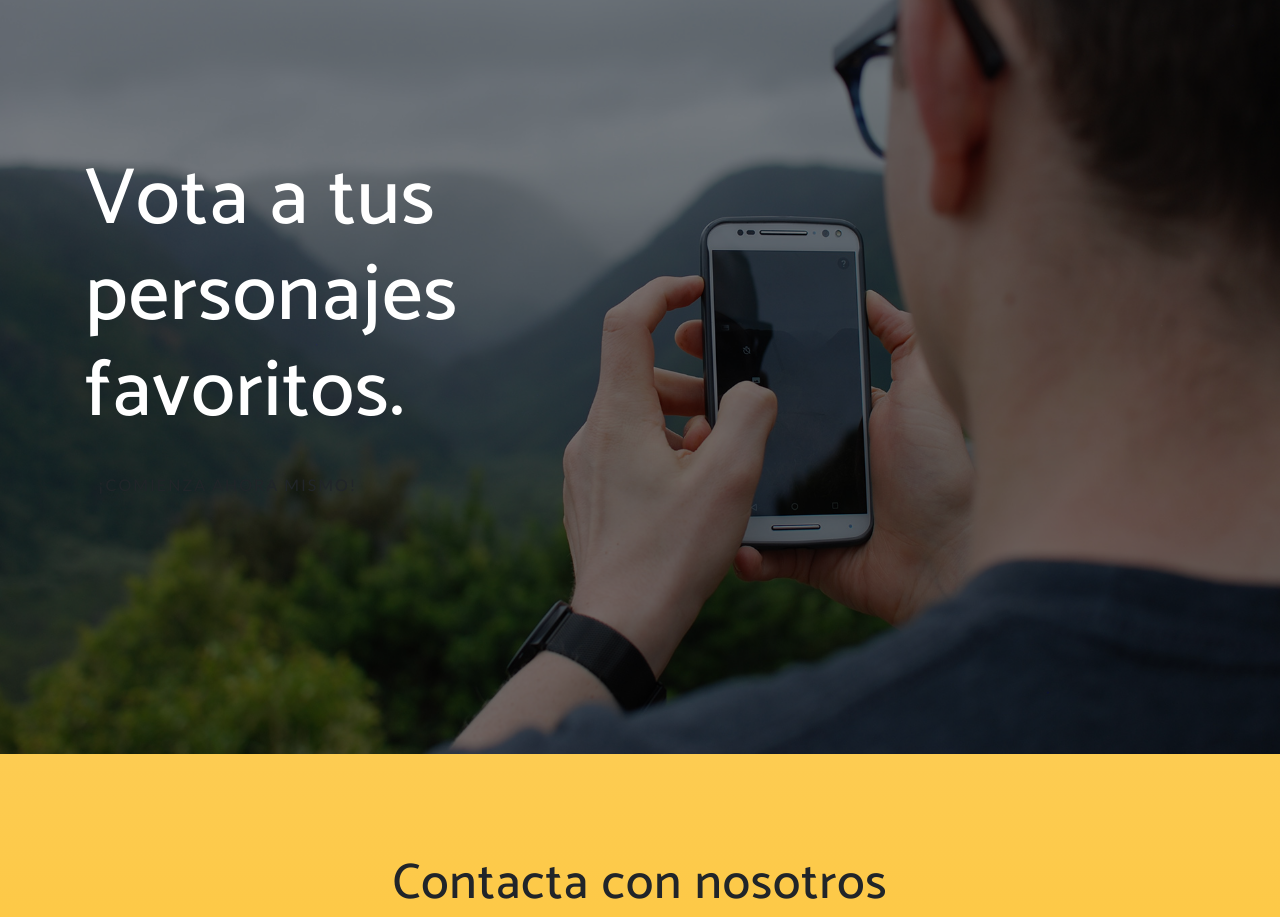
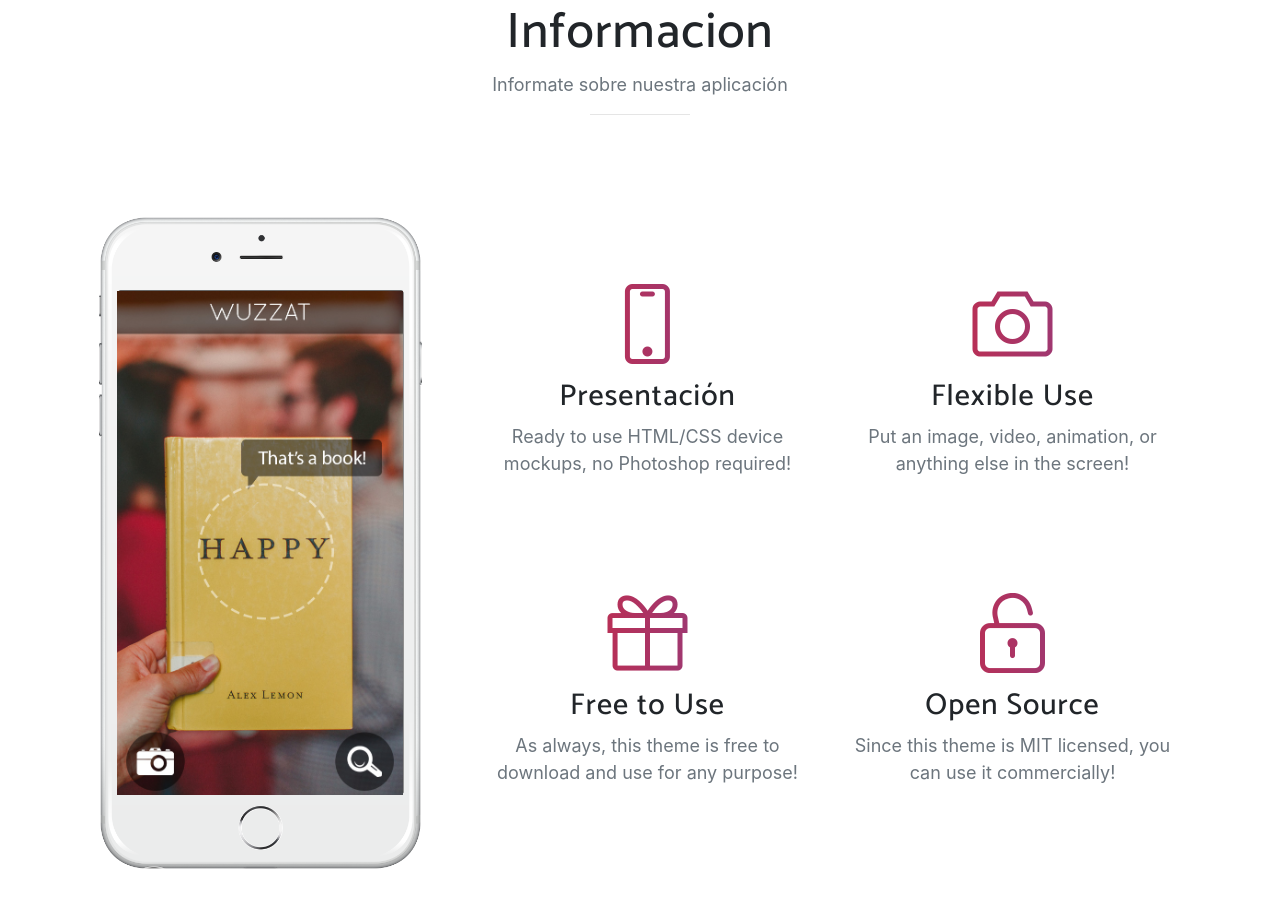
Before and after one commit to SrVaro/SmashTierLandingPage, a website with bundled scripts: page index.html in a window 1280 px wide. Shown: the part 1587-2504 px from the top of the page. Built offline with nearby package versions, Linux system fonts and the light colour scheme; a web font is replaced by a local one.

Commit message:
repositorio inicializado3

```diff
--- a/index.html
+++ b/index.html
@@ -97,6 +97,71 @@
     </div>
   </section>
 
+
+  <section class="features" id="features">
+    <div class="container">
+      <div class="section-heading text-center">
+        <h2>Informacion</h2>
+        <p class="text-muted">Informate sobre nuestra aplicación </p>
+        <hr>
+      </div>
+      <div class="row">
+        <div class="col-lg-4 my-auto">
+          <div class="device-container">
+            <div class="device-mockup iphone6_plus portrait white">
+              <div class="device">
+                <div class="screen">
+                  <!-- Demo image for screen mockup, you can put an image here, some HTML, an animation, video, or anything else! -->
+                  <img src="img/demo-screen-1.jpg" class="img-fluid" alt="">
+                </div>
+                <div class="button">
+                  <!-- You can hook the "home button" to some JavaScript events or just remove it -->
+                </div>
+              </div>
+            </div>
+          </div>
+        </div>
+        <div class="col-lg-8 my-auto">
+          <div class="container-fluid">
+            <div class="row">
+              <div class="col-lg-6">
+                <div class="feature-item">
+                  <i class="icon-screen-smartphone text-primary"></i>
+                  <h3>Presentación</h3>
+                  <p class="text-muted">Ready to use HTML/CSS device mockups, no Photoshop required!</p>
+                </div>
+              </div>
+              <div class="col-lg-6">
+                <div class="feature-item">
+                  <i class="icon-camera text-primary"></i>
+                  <h3>Flexible Use</h3>
+                  <p class="text-muted">Put an image, video, animation, or anything else in the screen!</p>
+                </div>
+              </div>
+            </div>
+            <div class="row">
+              <div class="col-lg-6">
+                <div class="feature-item">
+                  <i class="icon-present text-primary"></i>
+                  <h3>Free to Use</h3>
+                  <p class="text-muted">As always, this theme is free to download and use for any purpose!</p>
+                </div>
+              </div>
+              <div class="col-lg-6">
+                <div class="feature-item">
+                  <i class="icon-lock-open text-primary"></i>
+                  <h3>Open Source</h3>
+                  <a href="https://github.com/SrVaro/SmashTier"> <p class="text-muted"> Since this theme is MIT licensed, you can use it commercially!</p> </a>
+                </div>
+              </div>
+            </div>
+          </div>
+        </div>
+      </div>
+    </div>
+  </section>
+
+
   <section class="cta">
     <div class="cta-content">
       <div class="container">
```
